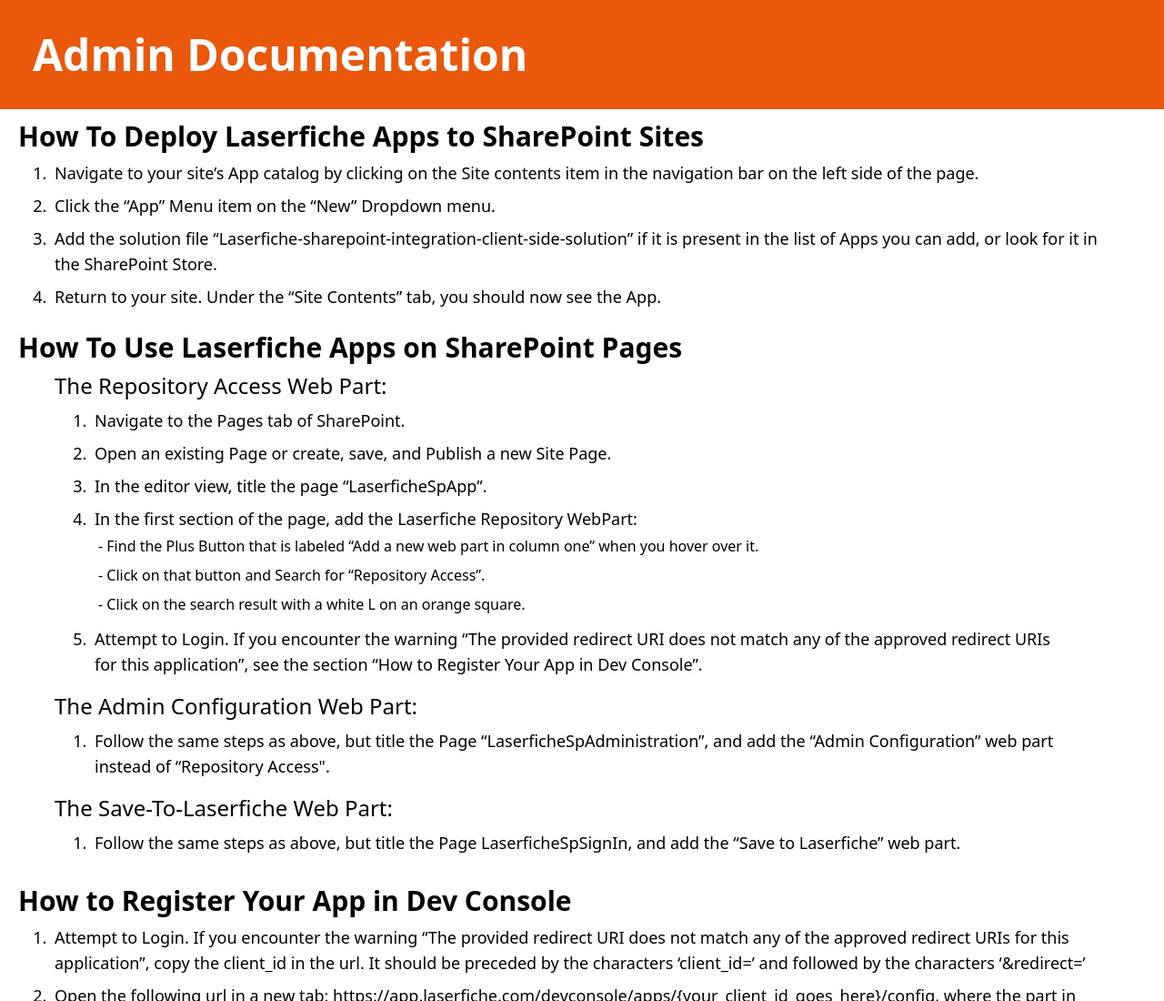
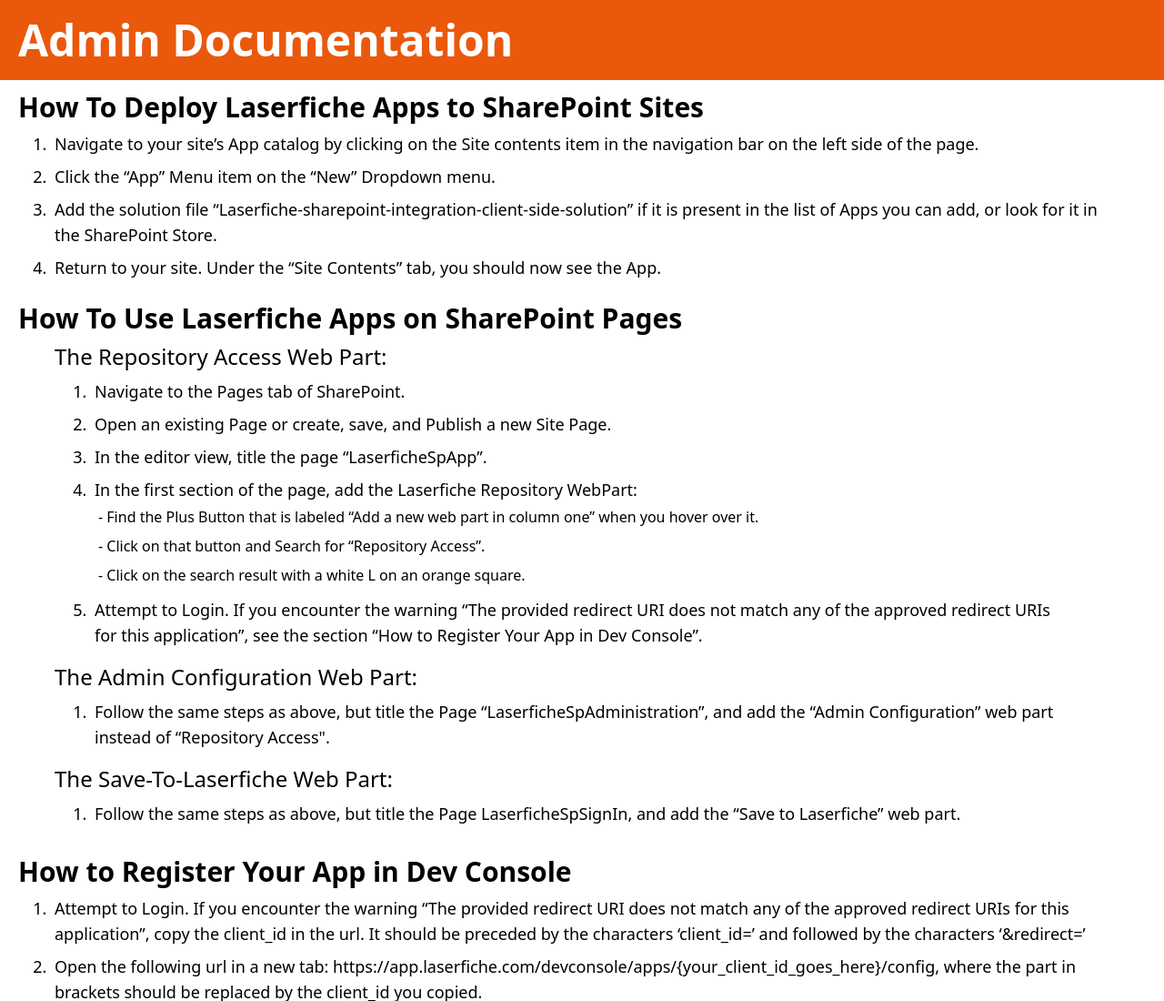
Before and after one commit to rfulton-lf/rfulton-lf.github.io, a website: page admin-documentation.html in a window 1280 px wide. Shown: the top 1100 px of the page at 91% size. Drawn offline with Linux system fonts and the light colour scheme.

Commit message:
changed the admin documentation

```diff
--- a/admin-documentation.html
+++ b/admin-documentation.html
@@ -6,7 +6,7 @@
     <link href="./output.css" rel="stylesheet" />
   </head>
   <body >
-    <div class="p-6 bg-orange-600">
+    <div class="p-2 bg-orange-600">
       <h1 class="p-3 text-white text-5xl font-bold">
         Admin Documentation
       </h1>
```
Also changed, not shown: user-documentation.html (added).
